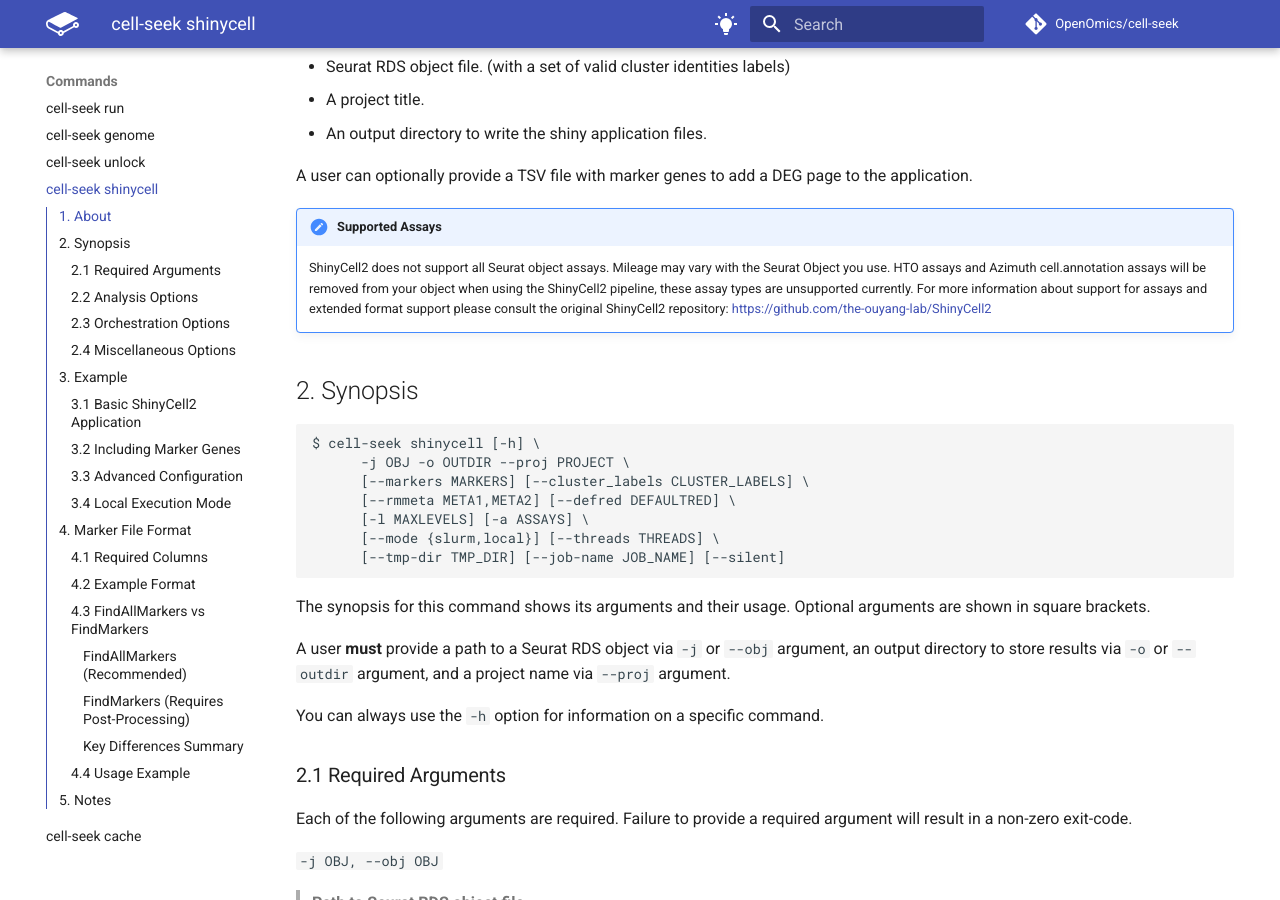
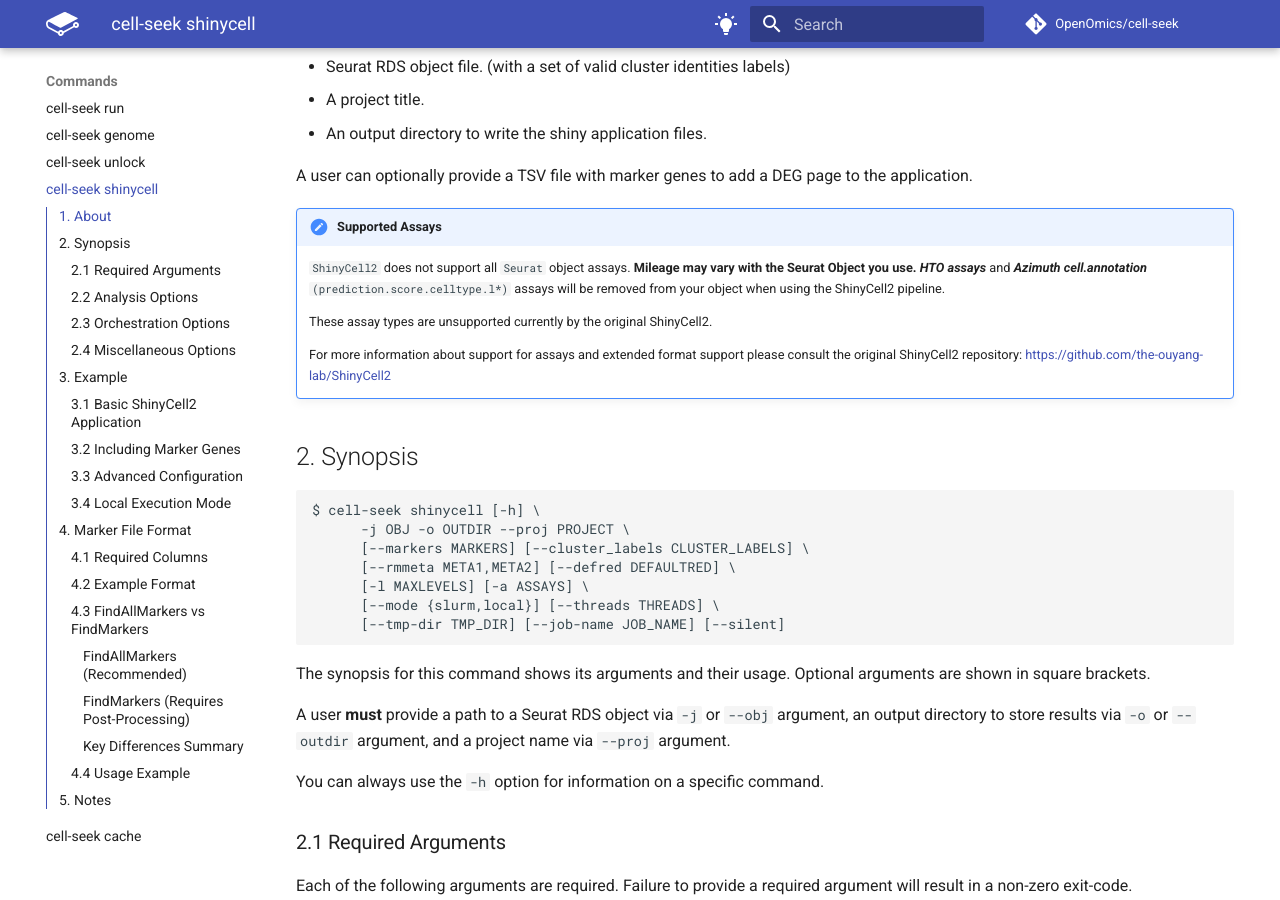
Before and after one commit to OpenOmics/cell-seek, an MkDocs documentation site: the page built from docs/usage/shinycell.md, in a window 1280 px wide and 900 px high, scrolled down 468 px. Built offline with MkDocs 1.6.1 and Material for MkDocs 9.7.7, drawn with Linux system fonts in a browser that asks for light colours; comment, search, counter and statistics services are not loaded; the version menu is left out.

Commit message:
chore: formatting

```diff
--- a/docs/usage/shinycell.md
+++ b/docs/usage/shinycell.md
@@ -17,8 +17,11 @@ Setting up the ShinyCell2 pipeline is fast and easy! In its most basic form, <co
 A user can optionally provide a TSV file with marker genes to add a DEG page to the application.
 
 !!! important "Supported Assays"
-    ShinyCell2 does not support all Seurat object assays. Mileage may vary with the Seurat Object you use.
-    HTO assays and Azimuth cell.annotation assays will be removed from your object when using the ShinyCell2 pipeline, these assay types are unsupported currently.
+    `ShinyCell2` does not support all `Seurat` object assays. **Mileage may vary with the Seurat Object you use.**
+    **_HTO assays_** and **_Azimuth cell.annotation_** `(prediction.score.celltype.l*)` assays will be removed from your object when using the ShinyCell2 pipeline.
+
+    These assay types are unsupported currently by the original ShinyCell2.
+
     For more information about support for assays and extended format support please consult the original ShinyCell2 repository: https://github.com/the-ouyang-lab/ShinyCell2
 
 ## 2. Synopsis
```
